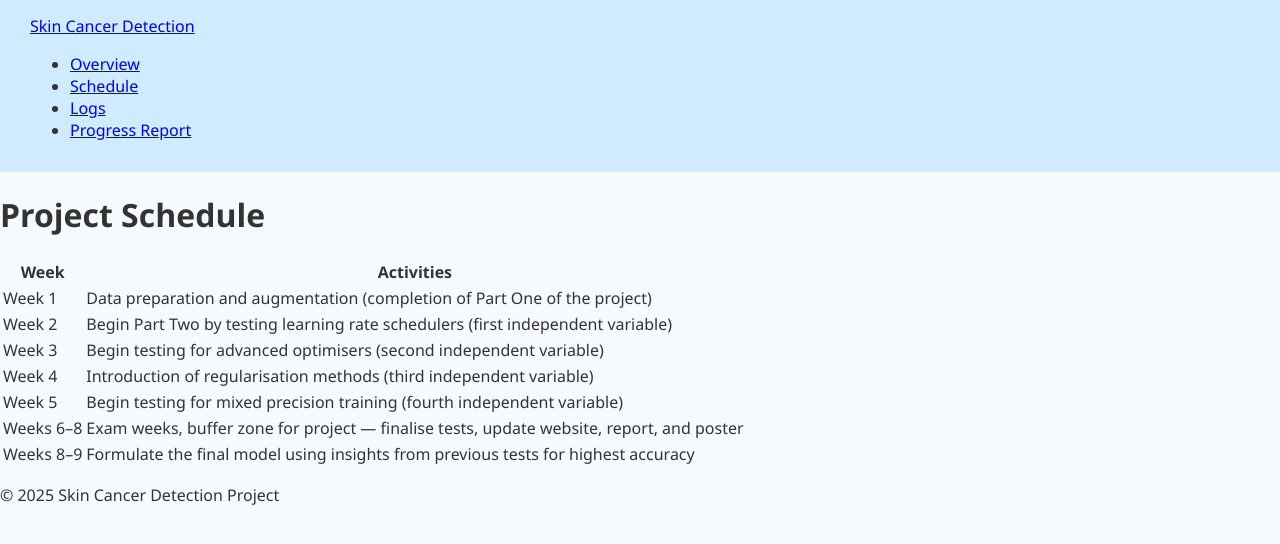
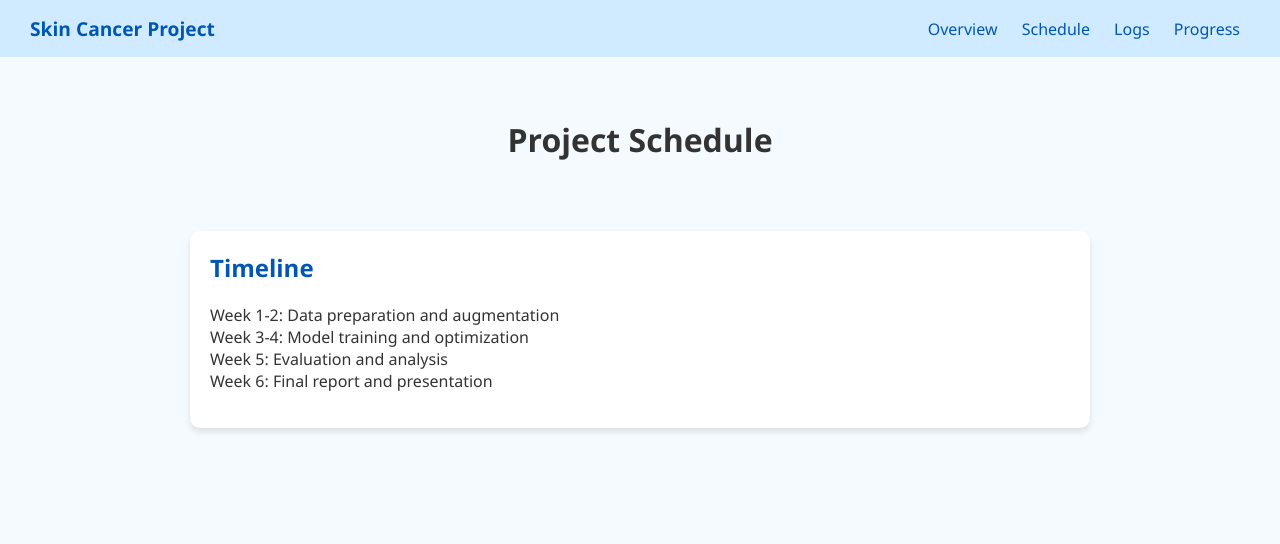
Before and after one commit to Zimoxie2008/skin-cancer-detection, a plain HTML site: page schedule.html in a window 1280 px wide. Drawn offline with Linux system fonts and the light colour scheme.

Commit message:
Update schedule.html

```diff
--- a/schedule.html
+++ b/schedule.html
@@ -1,72 +1,34 @@
 <!DOCTYPE html>
 <html lang="en">
 <head>
-  <meta charset="UTF-8" />
-  <meta name="viewport" content="width=device-width, initial-scale=1.0"/>
-  <title>Schedule | Skin Cancer Detection Project</title>
-  <link rel="stylesheet" href="style.css" />
+    <meta charset="UTF-8">
+    <meta name="viewport" content="width=device-width, initial-scale=1.0">
+    <title>Schedule</title>
+    <link rel="stylesheet" href="style.css">
 </head>
 <body>
-  <header>
-    <nav class="navbar">
-      <div class="nav-container">
-        <div class="logo">
-          <a href="index.html">Skin Cancer Detection</a>
-        </div>
-        <ul class="nav-menu">
-          <li><a href="index.html">Overview</a></li>
-          <li><a class="active" href="schedule.html">Schedule</a></li>
-          <li><a href="logs.html">Logs</a></li>
-          <li><a href="progress.html">Progress Report</a></li>
-        </ul>
-      </div>
-    </nav>
-  </header>
+<nav class="navbar">
+    <div class="nav-title">Skin Cancer Project</div>
+    <div class="nav-links">
+        <a href="index.html">Overview</a>
+        <a href="schedule.html">Schedule</a>
+        <a href="logs.html">Logs</a>
+        <a href="progress.html">Progress</a>
+    </div>
+</nav>
 
-  <main class="main-container">
-    <h1 class="page-title">Project Schedule</h1>
-    <table class="schedule-table">
-      <thead>
-        <tr>
-          <th>Week</th>
-          <th>Activities</th>
-        </tr>
-      </thead>
-      <tbody>
-        <tr>
-          <td>Week 1</td>
-          <td>Data preparation and augmentation (completion of Part One of the project)</td>
-        </tr>
-        <tr>
-          <td>Week 2</td>
-          <td>Begin Part Two by testing learning rate schedulers (first independent variable)</td>
-        </tr>
-        <tr>
-          <td>Week 3</td>
-          <td>Begin testing for advanced optimisers (second independent variable)</td>
-        </tr>
-        <tr>
-          <td>Week 4</td>
-          <td>Introduction of regularisation methods (third independent variable)</td>
-        </tr>
-        <tr>
-          <td>Week 5</td>
-          <td>Begin testing for mixed precision training (fourth independent variable)</td>
-        </tr>
-        <tr>
-          <td>Weeks 6–8</td>
-          <td>Exam weeks, buffer zone for project — finalise tests, update website, report, and poster</td>
-        </tr>
-        <tr>
-          <td>Weeks 8–9</td>
-          <td>Formulate the final model using insights from previous tests for highest accuracy</td>
-        </tr>
-      </tbody>
-    </table>
-  </main>
+<header class="header">
+    <h1>Project Schedule</h1>
+</header>
 
-  <footer>
-    <p>&copy; 2025 Skin Cancer Detection Project</p>
-  </footer>
+<main class="container">
+    <section class="card">
+        <h2>Timeline</h2>
+        <p>Week 1-2: Data preparation and augmentation <br>
+        Week 3-4: Model training and optimization <br>
+        Week 5: Evaluation and analysis <br>
+        Week 6: Final report and presentation</p>
+    </section>
+</main>
 </body>
 </html>
```
